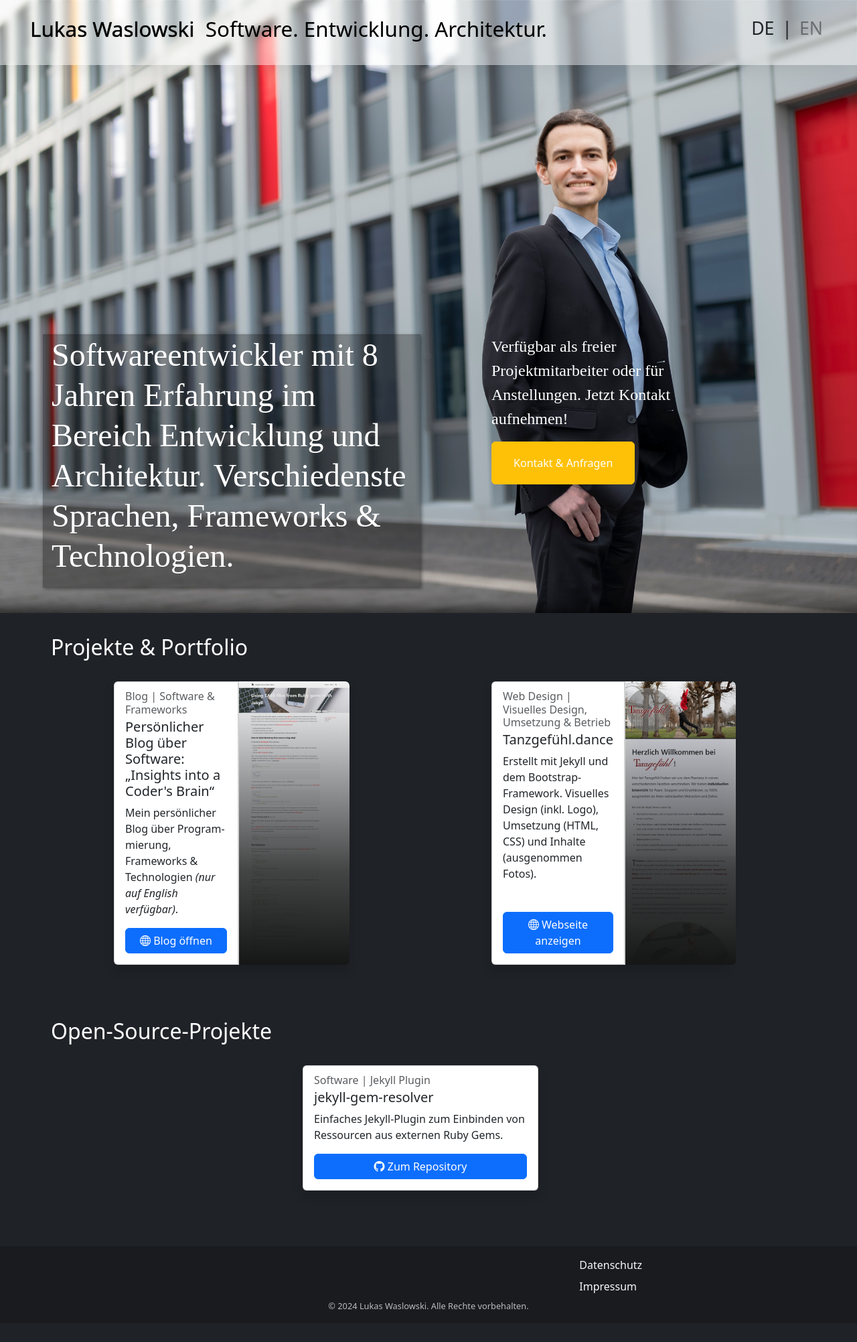
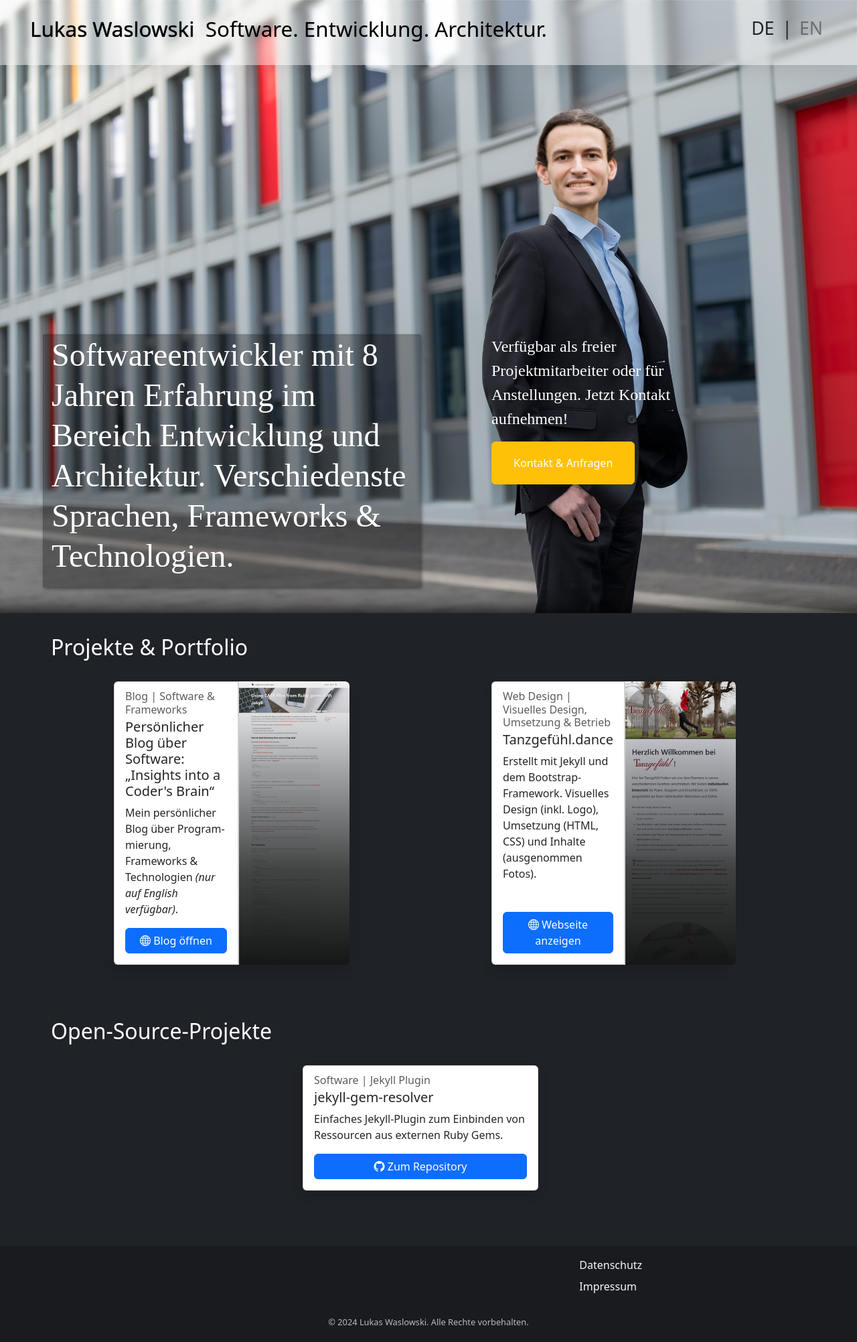
Before and after one commit to cr7pt0gr4ph7/taktgeber.it, a Jekyll site: the page built from de/index.html, in a window 1280 px wide. Shown: the whole page at 67% size. Built offline with Jekyll 4.4.1, drawn with Linux system fonts in a browser that asks for light colours; before the commit the page ends 1975 px from its top, so only the background shows below that.

Commit message:
Improve footer formatting

```diff
--- a/_sass/footer/footer.scss
+++ b/_sass/footer/footer.scss
@@ -10,4 +10,6 @@ html {
   color: #bbbbbb;
   font-size: 0.8rem;
   text-align: center;
+  margin-top: 1.5rem;
+  margin-bottom: 0.25rem;
 }
```
